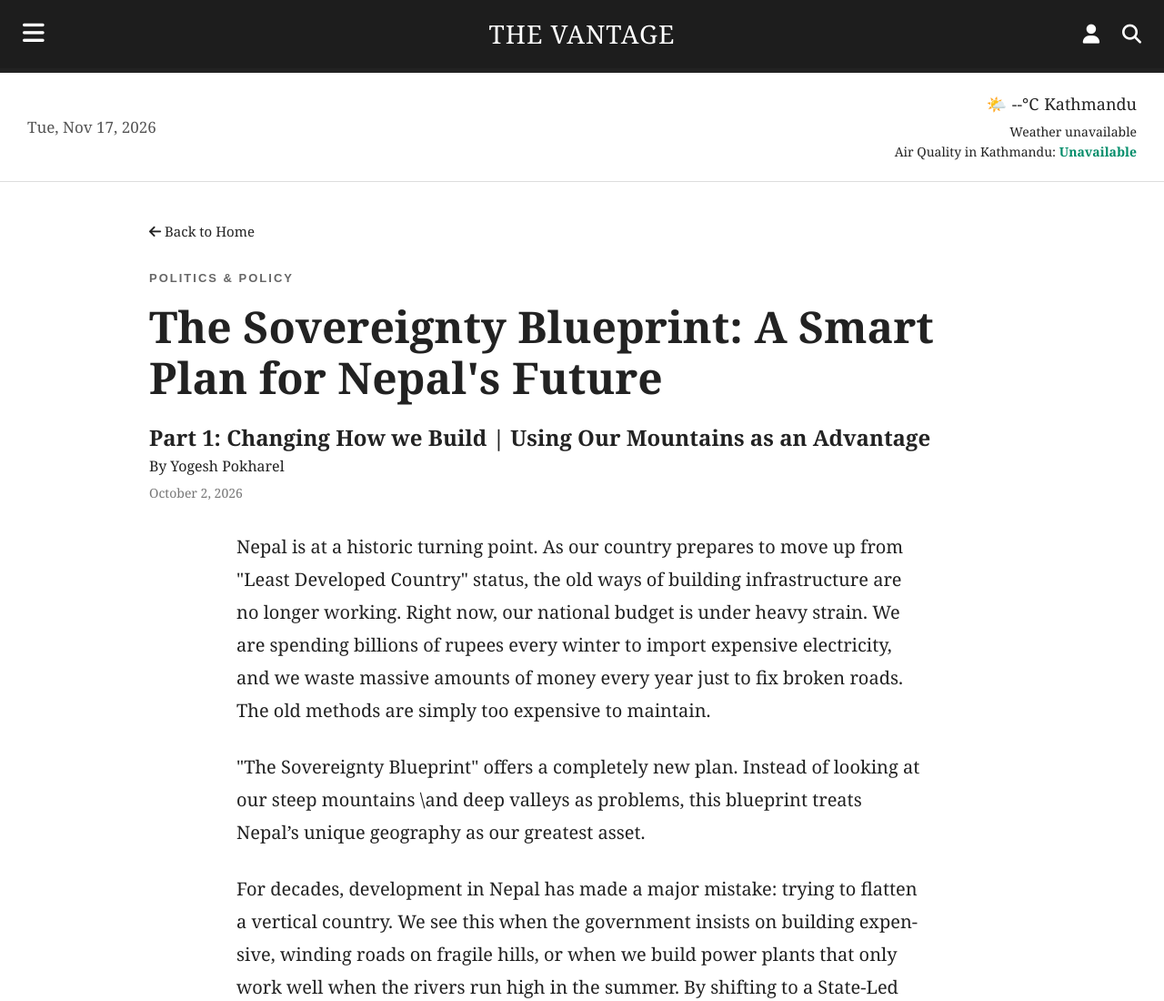
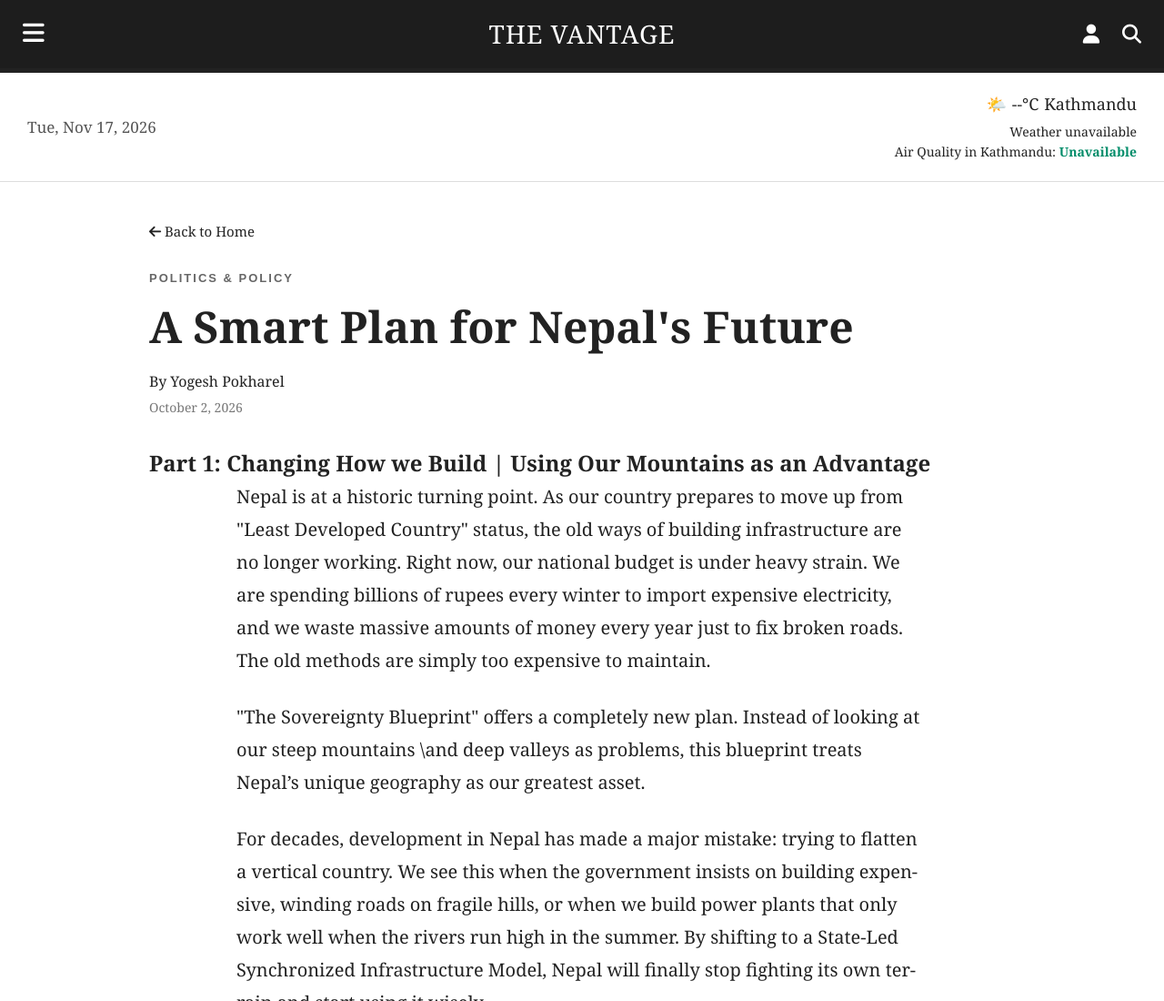
Before and after one commit to aayushbhandari-stack/article, a plain HTML site: page illusion-of-progress.html in a window 1280 px wide. Shown: the top 1100 px of the page at 91% size. Drawn offline with Linux system fonts and the light colour scheme; no server answers.

Commit message:
update header

```diff
--- a/illusion-of-progress.html
+++ b/illusion-of-progress.html
@@ -139,21 +139,15 @@
         <!-- TITLE -->
 
         <h1 class="article-title">
-            The Sovereignty Blueprint: A Smart Plan for Nepal's Future
+            A Smart Plan for Nepal's Future
         </h1>
-
-            <h2>
-            Part 1: Changing How we Build | Using Our Mountains as an Advantage
-            </h2>
 
         <!-- AUTHOR -->
 
         <p class="article-author">
-
             By Yogesh Pokharel
 
         </p>
-
 
 
         <!-- DATE -->
@@ -163,6 +157,12 @@
             October 2, 2026
 
         </p>
+
+
+            <h2>
+            Part 1: Changing How we Build | Using Our Mountains as an Advantage
+            </h2>
+
 
         <!-- =================================================
             ARTICLE CONTENT
```
